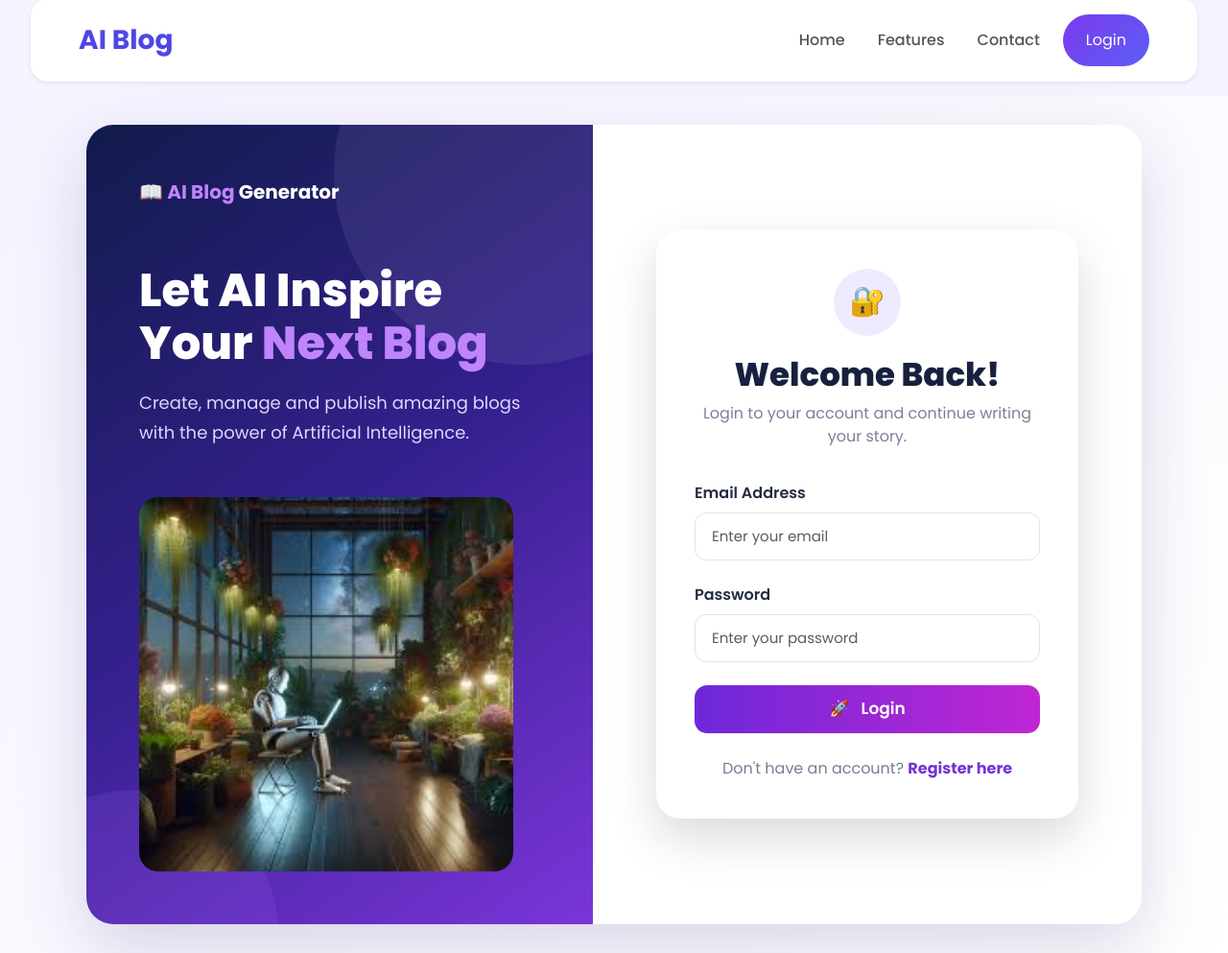
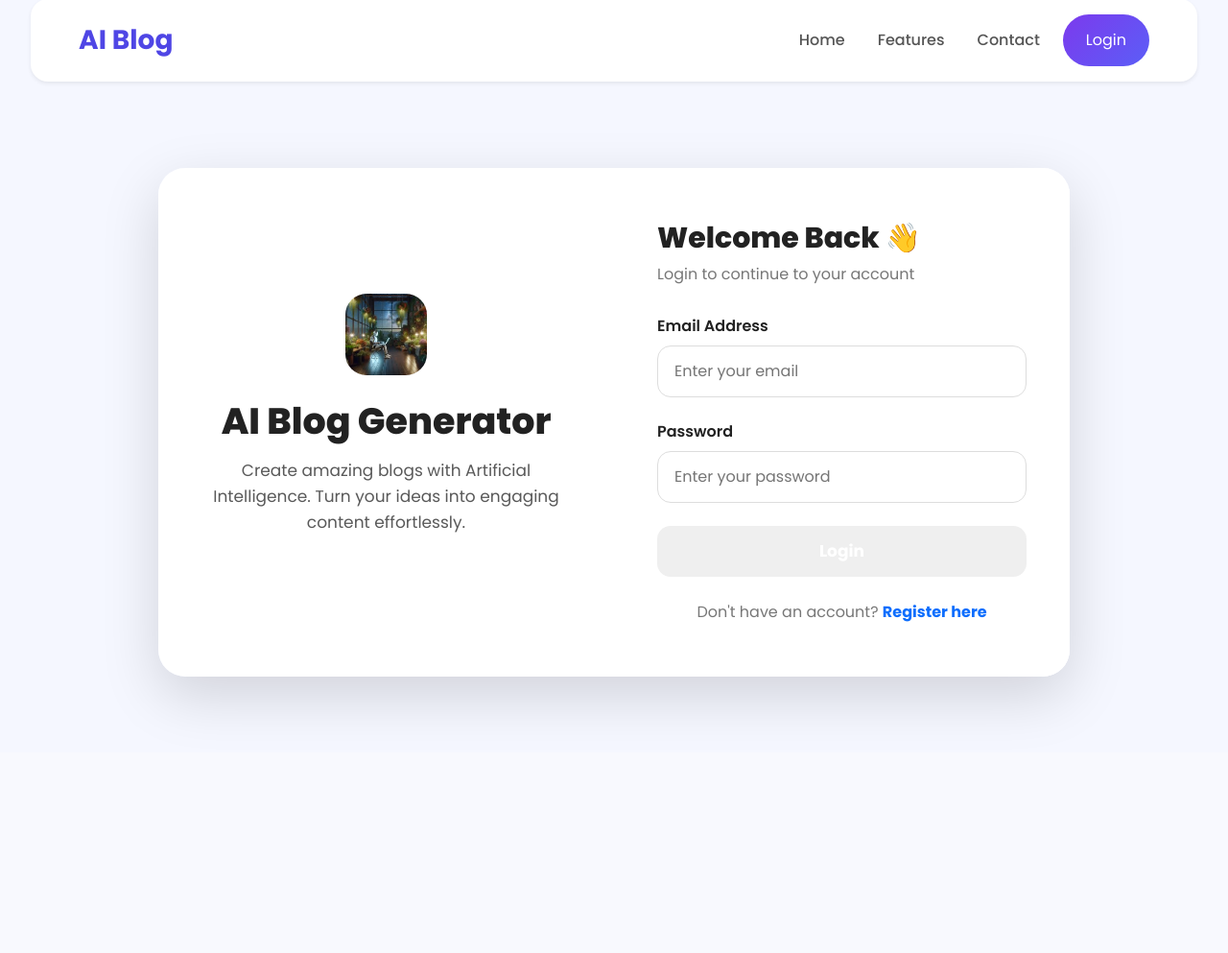
Before and after one commit to Snehal0227/AI-Blog-Generator, a Flask app: page /login in a window 1280 px wide. Shown: the part 16-1009 px from the top of the page at 96% size. After the commit the page ends 760 px from the top, so only its background shows below. Run offline with Flask 3, Linux system fonts and the light colour scheme.

Commit message:
Prepare Project for deployment

```diff
--- a/templates/login.html
+++ b/templates/login.html
@@ -5,243 +5,151 @@
 {% block content %}
 
 <style>
-    body {
-        margin: 0;
-        background: #f5f3ff;
-        font-family: "Segoe UI", sans-serif;
-    }
-
     .login-page {
-        min-height: 100vh;
+        min-height: 85vh;
         display: flex;
         align-items: center;
         justify-content: center;
-        padding: 30px;
-        background: linear-gradient(135deg, #f5f3ff, #ffffff);
+        padding: 40px 20px;
     }
 
     .login-wrapper {
         width: 100%;
-        max-width: 1100px;
-        min-height: 650px;
-        display: flex;
+        max-width: 950px;
+        display: grid;
+        grid-template-columns: 1fr 1fr;
+        background: rgba(255, 255, 255, 0.96);
+        border-radius: 28px;
         overflow: hidden;
-        border-radius: 28px;
-        background: white;
-        box-shadow: 0 25px 70px rgba(60, 40, 120, 0.18);
+        box-shadow: 0 20px 60px rgba(0, 0, 0, 0.15);
     }
 
-    /* LEFT SIDE */
-    .login-left {
-        width: 48%;
-        padding: 55px;
-        color: white;
+    /* Left section */
+    .login-info {
+        padding: 60px 45px;
         display: flex;
         flex-direction: column;
         justify-content: center;
-        position: relative;
-        overflow: hidden;
-        background: linear-gradient(145deg, #111b4b, #35208f, #7b35d9);
+        text-align: center;
     }
 
-    .login-left::before {
-        content: "";
-        position: absolute;
-        width: 400px;
-        height: 400px;
-        border-radius: 50%;
-        background: rgba(255, 255, 255, 0.07);
-        top: -150px;
-        right: -130px;
+    .login-logo {
+        width: 85px;
+        height: 85px;
+        margin: 0 auto 25px;
+        border-radius: 22px;
+        object-fit: cover;
     }
 
-    .login-left::after {
-        content: "";
-        position: absolute;
-        width: 300px;
-        height: 300px;
-        border-radius: 50%;
-        background: rgba(170, 100, 255, 0.15);
-        bottom: -160px;
-        left: -100px;
+    .login-info h1 {
+        font-size: 38px;
+        font-weight: 800;
+        margin-bottom: 15px;
     }
 
-    .brand {
-        position: relative;
-        z-index: 2;
-        font-size: 20px;
-        font-weight: 700;
-        margin-bottom: 60px;
+    .login-info p {
+        font-size: 17px;
+        opacity: 0.75;
+        line-height: 1.6;
     }
 
-    .brand span {
-        color: #c084fc;
+    /* Right card */
+    .login-form-section {
+        padding: 55px 45px;
+        background: rgba(255, 255, 255, 0.98);
     }
 
-    .login-left h1 {
-        position: relative;
-        z-index: 2;
-        font-size: 48px;
-        line-height: 1.15;
+    .login-form-section h2 {
+        font-size: 30px;
         font-weight: 800;
-        margin-bottom: 20px;
-    }
-
-    .gradient-text {
-        color: #c084fc;
-    }
-
-    .login-left p {
-        position: relative;
-        z-index: 2;
-        font-size: 18px;
-        line-height: 1.7;
-        color: #ddd6fe;
-        max-width: 450px;
-    }
-
-    .login-image {
-        position: relative;
-        z-index: 2;
-        width: 100%;
-        max-width: 390px;
-        margin-top: 35px;
-        border-radius: 20px;
-    }
-
-    /* RIGHT SIDE */
-    .login-right {
-        width: 52%;
-        display: flex;
-        align-items: center;
-        justify-content: center;
-        padding: 55px;
-        background: #ffffff;
-    }
-
-    .login-card {
-        width: 100%;
-        max-width: 440px;
-    }
-
-    .login-icon {
-        width: 70px;
-        height: 70px;
-        margin: 0 auto 20px;
-        border-radius: 50%;
-        display: flex;
-        align-items: center;
-        justify-content: center;
-        font-size: 30px;
-        background: #f0eaff;
-        color: #7435d4;
-    }
-
-    .login-card h2 {
-        color: #17213f;
-        font-size: 34px;
-        font-weight: 800;
-        text-align: center;
         margin-bottom: 8px;
     }
 
-    .subtitle {
-        text-align: center;
-        color: #7a8199;
-        margin-bottom: 35px;
+    .login-subtitle {
+        color: #777;
+        margin-bottom: 30px;
     }
 
-    .form-label {
+    .login-label {
         font-weight: 600;
-        color: #252b45;
         margin-bottom: 8px;
+        display: block;
     }
 
-    .form-control {
-        height: 54px;
-        border-radius: 13px;
-        border: 1px solid #e1e3eb;
-        padding: 0 17px;
-        font-size: 15px;
-        transition: 0.25s;
+    .login-input {
+        width: 100%;
+        padding: 14px 17px;
+        border: 1px solid #ddd;
+        border-radius: 14px;
+        font-size: 16px;
+        outline: none;
+        transition: 0.3s;
     }
 
-    .form-control:focus {
-        border-color: #7c3aed;
-        box-shadow: 0 0 0 4px rgba(124, 58, 237, 0.10);
+    .login-input:focus {
+        border-color: #6c63ff;
+        box-shadow: 0 0 0 4px rgba(108, 99, 255, 0.10);
     }
 
     .login-btn {
-        height: 54px;
+        width: 100%;
+        padding: 14px;
         border: none;
-        border-radius: 13px;
-        width: 100%;
-        color: white;
+        border-radius: 14px;
         font-size: 17px;
         font-weight: 700;
-        background: linear-gradient(90deg, #6d28d9, #c026d3);
-        transition: 0.25s;
+        color: white;
+        cursor: pointer;
+        transition: 0.3s;
     }
 
     .login-btn:hover {
         transform: translateY(-2px);
-        box-shadow: 0 12px 25px rgba(124, 58, 237, 0.25);
+        box-shadow: 0 8px 20px rgba(0, 0, 0, 0.18);
     }
 
     .register-text {
         text-align: center;
         margin-top: 25px;
-        color: #777d92;
+        color: #777;
     }
 
     .register-text a {
-        color: #7435d4;
         font-weight: 700;
         text-decoration: none;
     }
 
-    .register-text a:hover {
-        text-decoration: underline;
-    }
-
-    .alert {
-        border-radius: 12px;
-        font-size: 14px;
-    }
-
-    /* MOBILE */
-    @media (max-width: 991px) {
+    /* Mobile */
+    @media (max-width: 768px) {
 
         .login-page {
-            padding: 15px;
+            padding: 25px 15px;
         }
 
         .login-wrapper {
-            min-height: auto;
+            grid-template-columns: 1fr;
+            max-width: 500px;
         }
 
-        .login-left {
-            display: none;
+        .login-info {
+            padding: 35px 25px 20px;
         }
 
-        .login-right {
-            width: 100%;
-            padding: 45px 25px;
-        }
+        .login-info h1 {
+            font-size: 30px;
         }
 
-    @media (max-width: 480px) {
-
-        .login-page {
-            padding: 10px;
+        .login-logo {
+            width: 70px;
+            height: 70px;
         }
 
-        .login-right {
-            padding: 35px 20px;
+        .login-form-section {
+            padding: 35px 25px;
         }
 
-        .login-card h2 {
-            font-size: 28px;
+        .login-form-section h2 {
+            font-size: 26px;
         }
     }
 </style>
@@ -251,89 +159,81 @@
 
     <div class="login-wrapper">
 
-        <!-- LEFT SIDE -->
-        <div class="login-left">
+        <!-- LEFT -->
+        <div class="login-info">
 
-            <div class="brand">
-                📖 <span>AI Blog</span> Generator
-            </div>
+            <img src="{{ url_for('static', filename='images/login.jfif') }}" class="login-logo" alt="AI Blog Generator">
 
             <h1>
-                Let AI Inspire
-                Your <span class="gradient-text">Next Blog</span>
+                AI Blog Generator
             </h1>
 
             <p>
-                Create, manage and publish amazing blogs
-                with the power of Artificial Intelligence.
+                Create amazing blogs with Artificial Intelligence.
+                Turn your ideas into engaging content effortlessly.
             </p>
-
-            <img src="{{ url_for('static', filename='images/login.jfif') }}" class="login-image"
-                alt="AI Blog Generator">
 
         </div>
 
 
-        <!-- RIGHT SIDE -->
-        <div class="login-right">
+        <!-- RIGHT -->
+        <div class="login-form-section">
 
-            <div class="login-card">
+            <h2>
+                Welcome Back 👋
+            </h2>
 
-                <div class="login-icon">
-                    🔐
-                </div>
-
-                <h2>Welcome Back!</h2>
-
-                <p class="subtitle">
-                    Login to your account and continue writing your story.
+            <p class="login-subtitle">
+                Login to continue to your account
             </p>
 
 
-                <!-- FLASH MESSAGE -->
+            <!-- Flash Messages -->
             {% with messages = get_flashed_messages() %}
+
             {% if messages %}
 
             {% for message in messages %}
 
-                <div class="alert alert-danger mb-4">
+            <div class="alert alert-danger rounded-3">
                 {{ message }}
             </div>
 
             {% endfor %}
 
             {% endif %}
+
             {% endwith %}
 
 
-                <!-- LOGIN FORM -->
+            <!-- Login Form -->
             <form action="{{ url_for('login') }}" method="POST">
 
                 <div class="mb-4">
 
-                        <label class="form-label">
+                    <label class="login-label">
                         Email Address
                     </label>
 
-                        <input type="email" name="email" class="form-control" placeholder="Enter your email" required>
+                    <input type="email" name="email" class="login-input" placeholder="Enter your email" required>
 
                 </div>
 
 
                 <div class="mb-4">
 
-                        <label class="form-label">
+                    <label class="login-label">
                         Password
                     </label>
 
-                        <input type="password" name="password" class="form-control" placeholder="Enter your password"
+                    <input type="password" name="password" class="login-input" placeholder="Enter your password"
                         required>
 
                 </div>
 
 
                 <button type="submit" class="login-btn">
-                        🚀 &nbsp; Login
+                    Login
                 </button>
 
             </form>
@@ -355,6 +255,4 @@
 
 </div>
 
-</div>
-
 {% endblock %}
```
Lines whose indentation alone changed are shown as unchanged.
